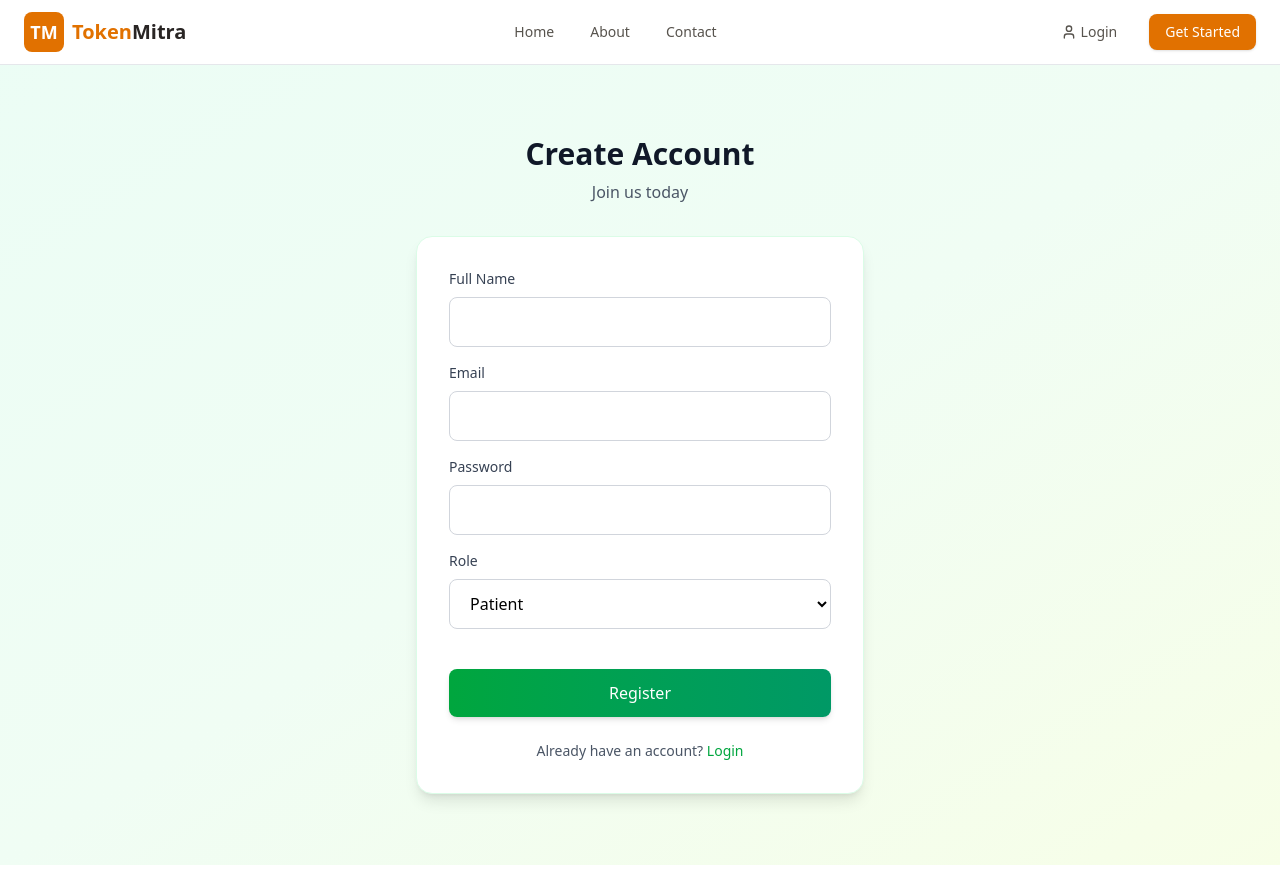
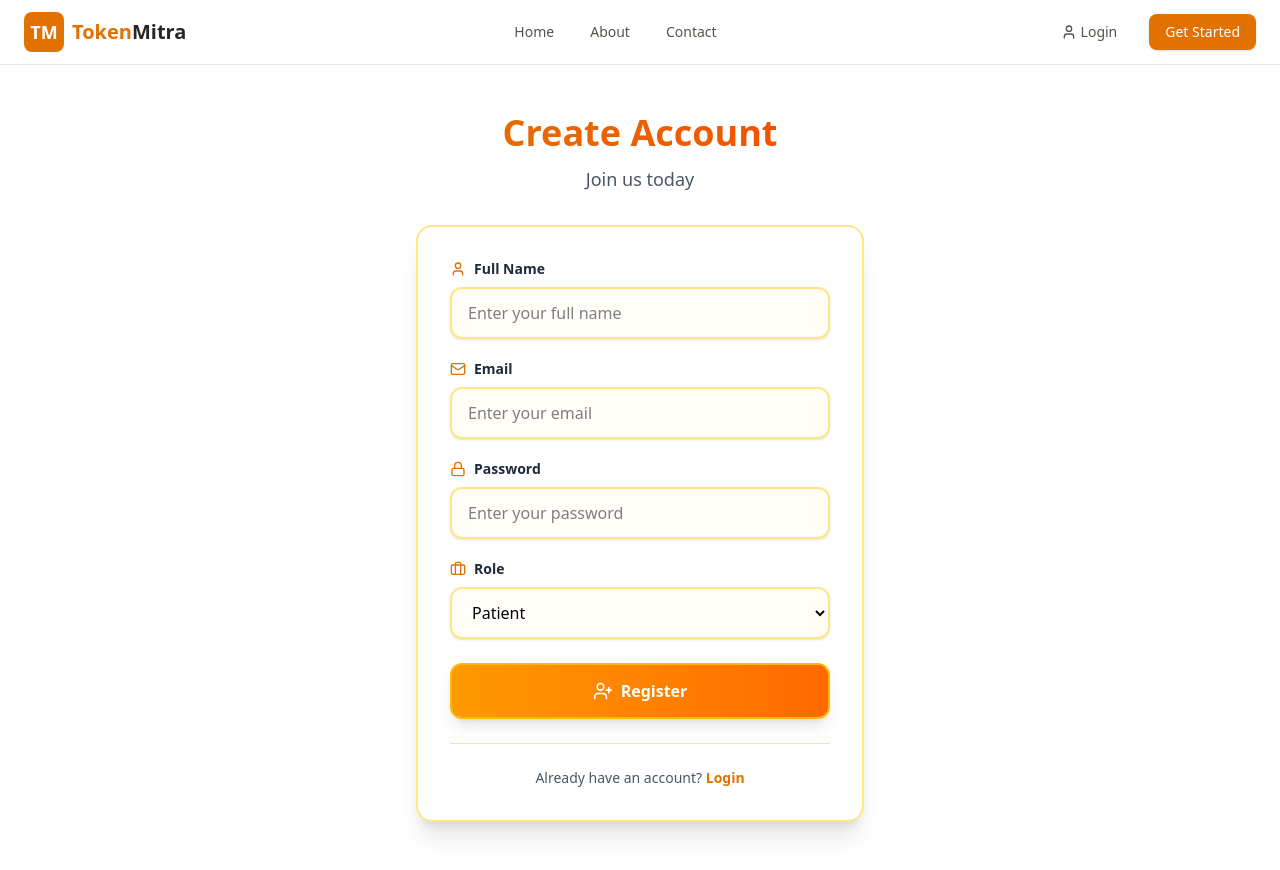
Before and after one commit to Abhijeet231/Token_Mitra, a React app in the folder frontend/: page /register in a window 1280 px wide. Built offline with nearby package versions, Linux system fonts and the light colour scheme; no server answers; the HTML template or start-up script is replaced by a standard one.

Commit message:
feat: enhance UI components across Login, Register, and Doctor dashboard; add icons, improve styling, and update layout for better user experience

```diff
--- a/frontend/src/pages/Login.jsx
+++ b/frontend/src/pages/Login.jsx
@@ -4,8 +4,7 @@ import { toast } from "react-toastify";
 import { zodResolver } from "@hookform/resolvers/zod";
 import { Link, useNavigate } from "react-router-dom";
 import { useAuth } from "@/context/AuthContext";
-
-
+import { Mail, Lock, LogIn } from "lucide-react";
 
 const Login = () => {
 
@@ -34,43 +33,50 @@ const Login = () => {
     }
   }
 
-
    return (
-    <div className='min-h-screen flex items-center justify-center bg-linear-to-br from-green-50 via-emerald-50 to-lime-50 px-4 py-12'>
+    <div className='min-h-screen flex items-center justify-center px-4 py-12 '>
       <div className='w-full max-w-md'>
         <div className='text-center mb-8'>
-          <h2 className='font-bold text-3xl text-gray-900 mb-2'>Welcome Back</h2>
-          <p className='text-gray-600'>Sign in to your account</p>
+          <h2 className='font-bold text-4xl bg-linear-to-r from-amber-600 to-orange-600 bg-clip-text text-transparent mb-3'>Welcome Back</h2>
+          <p className='text-gray-600 text-lg'>Sign in to your account</p>
         </div>
 
-        <div className='bg-white rounded-2xl shadow-lg border border-green-100 p-8'>
-          <form className='space-y-5' onSubmit={handleSubmit(onSubmit)}>
+        <div className='bg-white rounded-2xl shadow-xl border-2 border-amber-200 p-8 hover:shadow-2xl transition-all duration-300'>
+          <form className='space-y-6' onSubmit={handleSubmit(onSubmit)}>
 
             <div>
-              <label htmlFor="email" className='block text-sm font-medium text-gray-700 mb-2'>Email</label>
+              <label htmlFor="email" className=' text-sm font-semibold text-gray-800 mb-2 flex items-center gap-2'>
+                <Mail size={16} className="text-amber-600" />
+                Email
+              </label>
               <input
                 type="email"
                 id="email"
-                className='w-full px-4 py-3 rounded-lg border border-gray-300 focus:border-green-500 focus:ring-2 focus:ring-green-500 focus:ring-opacity-20 outline-none transition'
+                className='w-full px-4 py-3 rounded-xl border-2 border-amber-200 bg-amber-50/30 focus:border-amber-500   outline-none transition-all shadow-sm hover:shadow-md'
+                placeholder="Enter your email"
                 {...register("email")}
               />
               {errors.email && (
-                <p className="text-red-500 text-sm mt-1.5">
+                <p className="text-red-500 text-sm mt-1.5 flex items-center gap-1">
                   {errors.email.message}
                 </p>
               )}
             </div>
 
             <div>
-              <label htmlFor="password" className='block text-sm font-medium text-gray-700 mb-2'>Password</label>
+              <label htmlFor="password" className=' text-sm font-semibold text-gray-800 mb-2 flex items-center gap-2'>
+                <Lock size={16} className="text-amber-600" />
+                Password
+              </label>
               <input
                 type="password"
                 id="password"
-                className='w-full px-4 py-3 rounded-lg border border-gray-300 focus:border-green-500 focus:ring-2 focus:ring-green-500 focus:ring-opacity-20 outline-none transition'
+                className='w-full px-4 py-3 rounded-xl border-2 border-amber-200 bg-amber-50/30 focus:border-amber-500  outline-none transition-all shadow-sm hover:shadow-md'
+                placeholder="Enter your password"
                 {...register('password')}
               />
               {errors.password && (
-                <p className="text-red-500 text-sm mt-1.5">
+                <p className="text-red-500 text-sm mt-1.5 flex items-center gap-1">
                   {errors.password.message}
                 </p>
               )}
@@ -79,13 +85,20 @@ const Login = () => {
             <button
               type='submit'
               disabled={isSubmitting}
-              className='w-full mt-6 px-6 py-3 text-center bg-linear-to-r from-emerald-600 to-green-600 text-white font-medium rounded-lg hover:from-emerald-700 hover:to-green-700 transition disabled:opacity-50 disabled:cursor-not-allowed shadow-md hover:shadow-lg'>
-              {isSubmitting ? "Signing in..." : "Sign In"}
+              className='w-full mt-6 px-6 py-3.5 flex items-center justify-center gap-2 text-center bg-linear-to-r from-amber-500 to-orange-500 text-white font-semibold text-base rounded-xl hover:from-amber-600 hover:to-orange-600 transition-all duration-200 disabled:opacity-50 disabled:cursor-not-allowed shadow-lg hover:shadow-xl transform hover:scale-[1.02] active:scale-[0.98] border-2 border-amber-400'>
+              {isSubmitting ? (
+                "Signing in..."
+              ) : (
+                <>
+                  <LogIn size={20} />
+                  Sign In
+                </>
+              )}
             </button>
           </form>
 
-          <div className='mt-6 text-center'>
-            <p className='text-gray-600 text-sm'>Don't have an account? <Link to={'/register'} className='text-green-600 font-medium hover:text-green-700 hover:underline'>Register</Link></p>
+          <div className='mt-6 text-center pt-6 border-t border-amber-200'>
+            <p className='text-gray-600 text-sm'>Don't have an account? <Link to={'/register'} className='text-amber-600 font-semibold hover:text-amber-700 hover:underline transition-colors'>Register</Link></p>
           </div>
         </div>
       </div>
--- a/frontend/src/pages/Register.jsx
+++ b/frontend/src/pages/Register.jsx
@@ -6,9 +6,7 @@ import { toast } from 'react-toastify';
 import { useNavigate } from 'react-router-dom';
 import { zodResolver } from "@hookform/resolvers/zod";
 import { Link } from 'react-router-dom';
-
-
-
+import { User, Mail, Lock, UserPlus, Briefcase } from "lucide-react";
 
 const Register = () => {
 
@@ -38,23 +36,27 @@ const Register = () => {
   }
 
   return (
-    <div className='min-h-screen flex items-center justify-center bg-linear-to-br from-emerald-50 via-green-50 to-lime-50 px-4 py-6'>
+    <div className='min-h-screen flex items-center justify-center  px-4 py-12'>
       <div className='w-full max-w-md'>
         <div className='text-center mb-8'>
-          <h2 className='font-bold text-3xl text-gray-900 mb-2'>Create Account</h2>
-          <p className='text-gray-600'>Join us today</p>
+          <h2 className='font-bold text-4xl bg-linear-to-r from-amber-600 to-orange-600 bg-clip-text text-transparent mb-3'>Create Account</h2>
+          <p className='text-gray-600 text-lg'>Join us today</p>
         </div>
 
-        <div className='bg-white rounded-2xl shadow-lg border border-green-100 p-8'>
-          <form className='space-y-4' onSubmit={handleSubmit(onSubmit)}>
+        <div className='bg-white rounded-2xl shadow-xl border-2 border-amber-200 p-8 hover:shadow-2xl transition-all duration-300'>
+          <form className='space-y-5' onSubmit={handleSubmit(onSubmit)}>
             <div>
-              <label htmlFor='fullName' className='block text-sm font-medium text-gray-700 mb-2'>Full Name</label>
-              <input type="text" id='fullName' className='w-full px-4 py-3 rounded-lg border border-gray-300 focus:border-green-500 focus:ring-2 focus:ring-green-500 focus:ring-opacity-20 outline-none transition'
+              <label htmlFor='fullName' className='text-sm font-semibold text-gray-800 mb-2 flex items-center gap-2'>
+                <User size={16} className="text-amber-600" />
+                Full Name
+              </label>
+              <input type="text" id='fullName' className='w-full px-4 py-3 rounded-xl border-2 border-amber-200 bg-amber-50/30 focus:border-amber-500 outline-none transition-all shadow-sm hover:shadow-md'
+              placeholder="Enter your full name"
               {...register("fullName")}
               />
 
               {errors.fullName && (
-                <p className="text-red-500 text-sm mt-1.5">
+                <p className="text-red-500 text-sm mt-1.5 flex items-center gap-1">
                   {errors.fullName.message}
                 </p>
               )}
@@ -62,13 +64,17 @@ const Register = () => {
             </div>
 
             <div>
-              <label htmlFor="email" className='block text-sm font-medium text-gray-700 mb-2'>Email</label>
-              <input type="email" id='email' className='w-full px-4 py-3 rounded-lg border border-gray-300 focus:border-green-500 focus:ring-2 focus:ring-green-500 focus:ring-opacity-20 outline-none transition'
+              <label htmlFor="email" className='text-sm font-semibold text-gray-800 mb-2 flex items-center gap-2'>
+                <Mail size={16} className="text-amber-600" />
+                Email
+              </label>
+              <input type="email" id='email' className='w-full px-4 py-3 rounded-xl border-2 border-amber-200 bg-amber-50/30 focus:border-amber-500 outline-none transition-all shadow-sm hover:shadow-md'
+              placeholder="Enter your email"
               {...register("email")}
               />
 
               {errors.email && (
-                <p className="text-red-500 text-sm mt-1.5">
+                <p className="text-red-500 text-sm mt-1.5 flex items-center gap-1">
                   {errors.email.message}
                 </p>
               )}
@@ -77,13 +83,17 @@ const Register = () => {
 
 
             <div>
-              <label htmlFor='password' className='block text-sm font-medium text-gray-700 mb-2'>Password</label>
-              <input type="password" id='password' className='w-full px-4 py-3 rounded-lg border border-gray-300 focus:border-green-500 focus:ring-2 focus:ring-green-500 focus:ring-opacity-20 outline-none transition'
+              <label htmlFor='password' className='text-sm font-semibold text-gray-800 mb-2 flex items-center gap-2'>
+                <Lock size={16} className="text-amber-600" />
+                Password
+              </label>
+              <input type="password" id='password' className='w-full px-4 py-3 rounded-xl border-2 border-amber-200 bg-amber-50/30 focus:border-amber-500 outline-none transition-all shadow-sm hover:shadow-md'
+              placeholder="Enter your password"
               {...register("password")}
               />
 
               {errors.password && (
-                <p className="text-red-500 text-sm mt-1.5">
+                <p className="text-red-500 text-sm mt-1.5 flex items-center gap-1">
                   {errors.password.message}
                 </p>
               )}
@@ -92,9 +102,12 @@ const Register = () => {
 
 
             <div>
-              <label htmlFor="role" className='block text-sm font-medium text-gray-700 mb-2'>Role</label>
+              <label htmlFor="role" className=' text-sm font-semibold text-gray-800 mb-2 flex items-center gap-2'>
+                <Briefcase size={16} className="text-amber-600" />
+                Role
+              </label>
               <select name="role" id="role"
-              className='w-full px-4 py-3 rounded-lg border border-gray-300 focus:border-green-500 focus:ring-2 focus:ring-green-500 focus:ring-opacity-20 outline-none transition bg-white'
+              className='w-full px-4 py-3 rounded-xl border-2 border-amber-200 bg-amber-50/30 focus:border-amber-500 outline-none transition-all shadow-sm hover:shadow-md'
               {...register('role')}
               >
 
@@ -105,7 +118,7 @@ const Register = () => {
               </select>
 
               {errors.role && (
-                <p className="text-red-500 text-sm mt-1.5">
+                <p className="text-red-500 text-sm mt-1.5 flex items-center gap-1">
                   {errors.role.message}
                 </p>
               )}
@@ -116,13 +129,20 @@ const Register = () => {
 
             <button type='submit'
             disabled={isSubmitting}
-            className='w-full mt-6 px-6 py-3 text-center bg-linear-to-r from-green-600 to-emerald-600 text-white font-medium rounded-lg hover:from-green-700 hover:to-emerald-700 transition disabled:opacity-50 disabled:cursor-not-allowed shadow-md hover:shadow-lg'>
-              {isSubmitting ? "Loading...." : "Register"}
+            className='w-full mt-6 px-6 py-3.5 flex items-center justify-center gap-2 text-center bg-linear-to-r from-amber-500 to-orange-500 text-white font-semibold text-base rounded-xl hover:from-amber-600 hover:to-orange-600 transition-all duration-200 disabled:opacity-50 disabled:cursor-not-allowed shadow-lg hover:shadow-xl transform hover:scale-[1.02] active:scale-[0.98] border-2 border-amber-400'>
+              {isSubmitting ? (
+                "Loading...."
+              ) : (
+                <>
+                  <UserPlus size={20} />
+                  Register
+                </>
+              )}
             </button>
           </form>
 
-          <div className='mt-6 text-center'>
-            <p className='text-gray-600 text-sm'>Already have an account? <Link to={'/login'} className='text-green-600 font-medium hover:text-green-700 hover:underline'>Login</Link></p>
+          <div className='mt-6 text-center pt-6 border-t border-amber-200'>
+            <p className='text-gray-600 text-sm'>Already have an account? <Link to={'/login'} className='text-amber-600 font-semibold hover:text-amber-700 hover:underline transition-colors'>Login</Link></p>
           </div>
         </div>
       </div>
--- a/frontend/src/pages/doctor/DoctorDashboard.jsx
+++ b/frontend/src/pages/doctor/DoctorDashboard.jsx
@@ -3,7 +3,9 @@ import DoctorSidebar from "./dashboard/DoctorSidebar"
 
 const DoctorDashboard = () => {
   return (
-     <div className="min-h-screen flex flex-row ">
+     <div className=" flex flex-row
+
+     ">
       {/* Sidebar - 30% */}
       <aside className="w-[30%] max-w-xs bg-white border-r">
         <DoctorSidebar />
--- a/frontend/src/pages/doctor/DoctorProfile.jsx
+++ b/frontend/src/pages/doctor/DoctorProfile.jsx
@@ -46,7 +46,7 @@ const DoctorProfile = () => {
   return (
     <div className="max-w-5xl mx-auto p-6">
       {/* Profile Card*/}
-      <div className="border border-amber-200  rounded-2xl shadow-lg p-8 text-center  ">
+      <div className="border border-amber-200 rounded-2xl shadow-lg p-8 text-center hover:shadow-xl transition-all duration-300 hover:border-amber-500 hover:scale-105">
         {/* Profile Image*/}
         <div className="flex justify-center mb-6">
           <div className="w-28 h-28 rounded-full bg-linear-to-r from-blue-400 to bg-purple-500 flex items-center justify-center text-4xl text-white shadow-md">
--- a/frontend/src/pages/doctor/dashboard/AvailabilityForm.jsx
+++ b/frontend/src/pages/doctor/dashboard/AvailabilityForm.jsx
@@ -56,7 +56,7 @@ const AvailabilityForm = () => {
   }
 
   return (
-    <div className="w-full rounded-xl border border-amber-200  p-5 sm:p-6 lg:p-8 shadow-lg">
+    <div className="w-full rounded-xl border border-amber-200  p-5 sm:p-6 lg:p-8 shadow-lg hover:shadow-xl transition-all duration-300 hover:border-amber-400 ">
       <h3 className="text-lg sm:text-xl font-bold text-stone-900 mb-4 sm:mb-6">
         Create Availability
       </h3>
```
Also changed, not shown: frontend/src/pages/doctor/AvailableSlots.jsx (+3 -7 lines), frontend/src/pages/doctor/dashboard/DoctorSidebar.jsx (+14 -4 lines).
